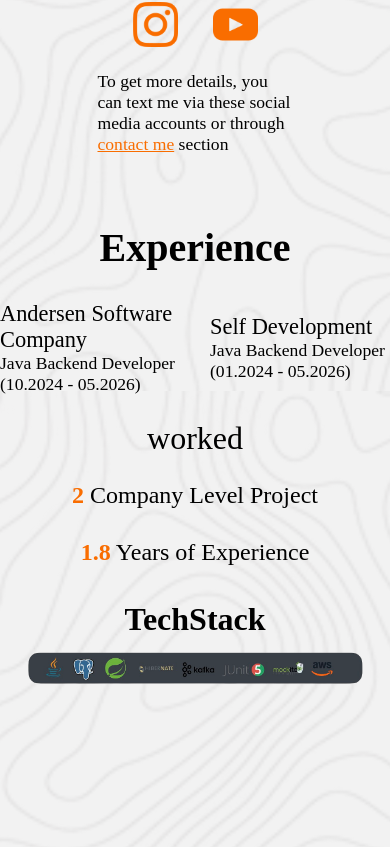
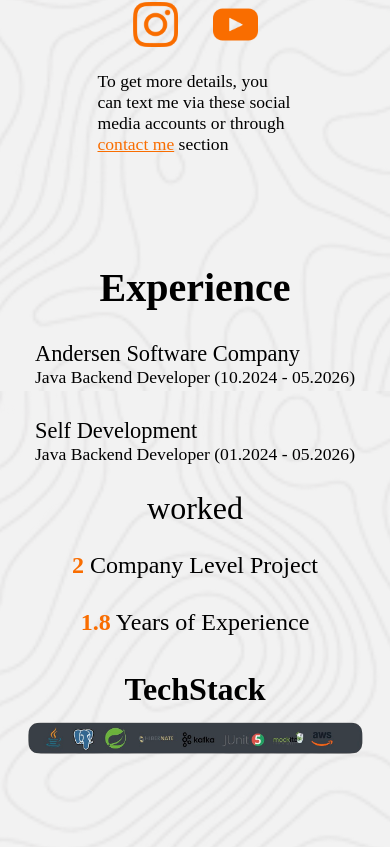
Before and after one commit to alinurmammadzada5/portfoliofront, a React (Vite) app in the folder portfolio-v1/: page / in a window 390 px wide. Shown: the part 1297-2144 px from the top of the page. Built offline with nearby package versions, Linux system fonts and the light colour scheme; a web font is replaced by a local one.

Commit message:
solve bugs

```diff
--- a/portfolio-v1/src/css/experience.css
+++ b/portfolio-v1/src/css/experience.css
@@ -1,6 +1,7 @@
 #experience{
+  margin-top: 30px;
   width: 100%;
-  height: 650px;
+  height: 700px;
   display: flex;
   flex-direction: column;
   justify-content: center;
@@ -66,4 +67,7 @@
   .worked-container{
     flex-direction: column;
   }
+  .works-container{
+    flex-direction: column;
+  }
 }
```
